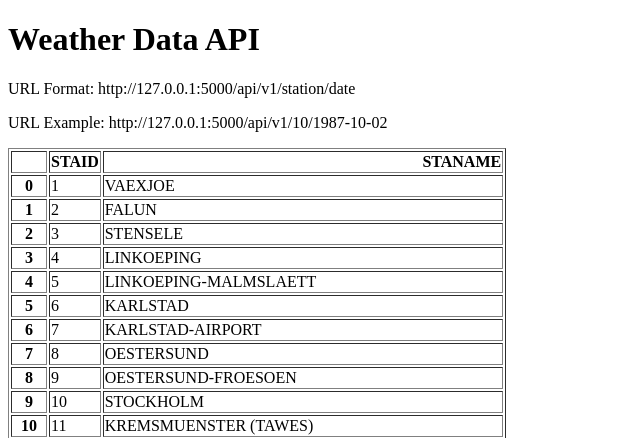
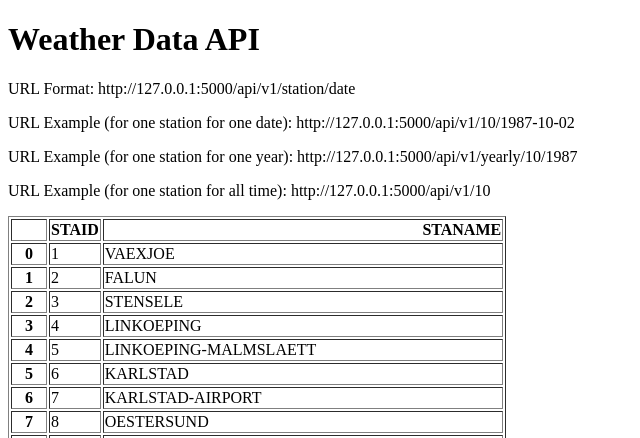
Before and after one commit to stephenmwise/app6-historical-weather-api, a Flask app: page / in a window 1280 px wide. Shown: the top 438 px of the page, without its empty margins (0-640 px from the left). Run offline with Flask 3, Linux system fonts and the light colour scheme.

Commit message:
Add url endpoint for "yearly" and all data for "station"

```diff
--- a/main.py
+++ b/main.py
@@ -3,9 +3,9 @@ import pandas as pd
 
 app = Flask(__name__)
 
-
 stations = pd.read_csv("data_small/stations.txt", skiprows=17)
 stations = stations[["STAID", "STANAME                                 "]]
+
 @app.route("/")
 def home():
     return render_template("home.html", data=stations.to_html())
@@ -19,5 +19,20 @@ def about(station, date):
             "date": date,
             "temperature": temperature}
 
+@app.route("/api/v1/<station>")
+def all_data(station):
+    filename = "data_small/TG_STAID" + str(station).zfill(6) + ".txt"
+    df = pd.read_csv(filename, skiprows=20, parse_dates=["    DATE"])
+    result = df.to_dict(orient="records")
+    return result
+
+@app.route("/api/v1/yearly/<station>/<year>")
+def yearly(station, year):
+    filename = "data_small/TG_STAID" + str(station).zfill(6) + ".txt"
+    df = pd.read_csv(filename, skiprows=20)
+    df["    DATE"] = df["    DATE"].astype(str)
+    result = df[df["    DATE"].str.startswith(str(year))].to_dict(orient="records")
+    return result
+
 if __name__ == "__main__":
     app.run(debug=True)
--- a/templates/home.html
+++ b/templates/home.html
@@ -7,7 +7,10 @@
 <body>
 <h1>Weather Data API</h1>
 <p>URL Format: http://127.0.0.1:5000/api/v1/station/date</p>
-<p>URL Example: http://127.0.0.1:5000/api/v1/10/1987-10-02</p>
+<p>URL Example (for one station for one date): http://127.0.0.1:5000/api/v1/10/1987-10-02</p>
+<p>URL Example (for one station for one year): http://127.0.0.1:5000/api/v1/yearly/10/1987</p>
+<p>URL Example (for one station for all time): http://127.0.0.1:5000/api/v1/10</p>
+
 <p>{{data|safe}}</p>
 </body>
 </html>
```
